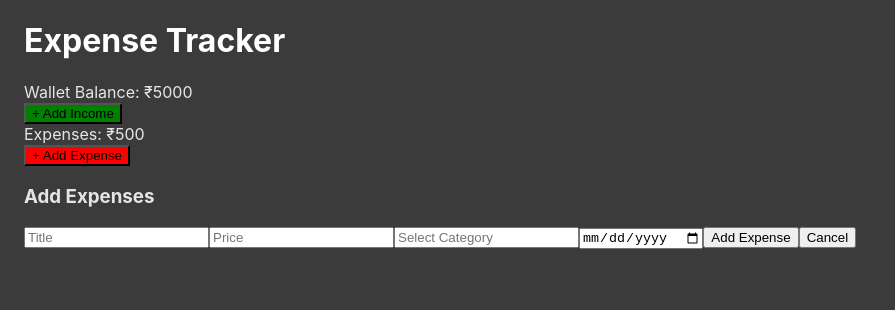
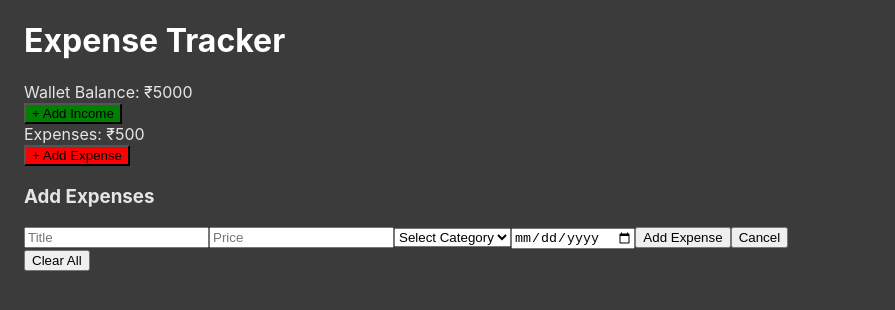
Before and after one commit to Santtamk/CODE-A-THON-Frontend-Week-2-Task, a React (Vite) app in the folder expense-tracker/: page / in a window 1280 px wide. Both pictures are taken after a click on the button "+ Add Expense". Shown: the top 310 px of the page, without its empty margins (0-895 px from the left). Built offline with nearby package versions, Linux system fonts and the light colour scheme.

Commit message:
make functional changes to expense so that it adds object to local storage

```diff
--- a/expense-tracker/src/App.jsx
+++ b/expense-tracker/src/App.jsx
@@ -1,69 +1,146 @@
-
-import { useEffect, useState } from 'react'
-import './App.css'
-import Wallet from './components/wallet/WalletAndExpenses'
+import { useEffect, useState } from "react";
+import "./App.css";
+import Wallet from "./components/wallet/WalletAndExpenses";
 
 function App() {
-
   //balance update
   const [balance, setBalance] = useState(() => {
-    try{
-      const savedBalance = localStorage.getItem('balance');
+    try {
+      const savedBalance = localStorage.getItem("balance");
       return savedBalance !== null ? JSON.parse(savedBalance) : 5000;
-    }catch(e){
-      console.error('this is the error message on balance', e)
+    } catch (e) {
+      console.error("this is the error message on balance", e);
       return 5000;
     }
   });
 
   const [expenses, setExpenses] = useState(() => {
-    try{
-      const savedExpenses = localStorage.getItem('expenses');
-      return savedExpenses!== null? JSON.parse(savedExpenses) : [{
-        title:'',
-        price: 0,
-        category:'',
-        date: new Date,
-      }];
-    }catch(e){
-      console.error('this is the error message on expense', e)
-      return 0;
+    try {
+      const savedExpenses = localStorage.getItem("expenses");
+      return savedExpenses !== null
+        ? JSON.parse(savedExpenses)
+        : [
+            // {
+            //   title: "",
+            //   price: 0,
+            //   category: "",
+            //   date: "",
+            // },
+          ];
+    } catch (e) {
+      console.error("this is the error message on expense", e);
+      return [
+        // {
+        //   title: "",
+        //   price: 0,
+        //   category: "",
+        //   date: "",
+        // },
+      ];
     }
-  })
+  });
 
-  const [addingToWallet,setAddingToWallet] = useState(0);
+  //state of the wallet & expense value in form
+  const [addingToWallet, setAddingToWallet] = useState(0);
+  const [expenseFormData, setExpenseFormData] = useState({
+    title: "",
+    price: "",
+    category: "",
+    date: "",
+  });
+
+  //form toggle state change
   const [showIncomeForm, setShowIncomeForm] = useState(false);
   const [showExpenseForm, setShowExpenseForm] = useState(false);
 
+
   useEffect(() => {
-    localStorage.setItem('balance', JSON.stringify(balance));
-    localStorage.setItem('expenses', JSON.stringify(expenses));
+    localStorage.setItem("balance", JSON.stringify(balance));
+    localStorage.setItem("expenses", JSON.stringify(expenses));
   }, [balance, expenses]);
 
+  const handleInputChange = (e) => {
+    const { name, value } = e.target;
+    setExpenseFormData((prevData) => ({
+      ...prevData,
+      [name]: value,
+    }));
+  };
+
   const toggleBalanceForm = () => {
-    setShowIncomeForm(!showIncomeForm)
-    if(showExpenseForm) setShowIncomeForm(false)
+    setShowIncomeForm(!showIncomeForm);
+    if (showExpenseForm) setShowIncomeForm(false);
+  };
+
+  const toggleExpensesForm = () => {
+    setShowExpenseForm(!showExpenseForm);
+    if (showIncomeForm) setShowExpenseForm(false);
+  };
+
+  const addBalance = (e) => {
+    e.preventDefault();
+    const amountToAdd = parseInt(addingToWallet, 10);
+    setBalance((prevBalance) => prevBalance + amountToAdd);
+    setAddingToWallet(0);
+    toggleBalanceForm();
+  };
+
+  const addExpense = (e) => {
+    e.preventDefault();
+
+    //form data
+    // const title = e.target[0].value;
+    // const price = parseFloat(e.target[1].value);
+    // const category = e.target[2].value;
+    // const date = e.target[3].value;
+    const title = expenseFormData.title;
+    const price = parseFloat(expenseFormData.price);
+    const category = expenseFormData.category;
+    const date = expenseFormData.date;
+
+    // Check if all form fields are filled
+  if (!title || isNaN(price) || !category || !date) {
+    // Display an error message or handle invalid form data
+    alert("Please fill in all fields");
+    return;
   }
 
-  const toggleExpensesForm = () => {
-    setShowExpenseForm(!showExpenseForm)
-    if(showIncomeForm) setShowExpenseForm(false)
+    //new expense object
+    const newExpense = {
+      // title: expenseFormData.title,
+      // price: parseFloat(expenseFormData.price),
+      // category: expenseFormData.category,
+      // date: expenseFormData.date,
+      title,
+      price,
+      category,
+      date,
+    };
+
+    //expense state
+    setExpenses((prevExpenses) => [...prevExpenses, newExpense])
+
+    //reset form fields
+    e.target.reset();
+
+    setExpenseFormData({
+      title: "",
+      price: "",
+      category: "",
+      date: "",
+    });
+
+    toggleExpensesForm();
+  };
+
+  const clearAll = () => {
+    //Reset state
+    setBalance(5000);
+    setExpenses([]);
+    //clear local storage
+    localStorage.removeItem('balance');
+    localStorage.removeItem('expenses');
   }
-
-
-  const addBalance = (e) => {
-    e.preventDefault()
-    const amountToAdd = parseInt(addingToWallet, 10)
-    setBalance(prevBalance => prevBalance + amountToAdd)
-    setAddingToWallet(0)
-    toggleBalanceForm();
-  }
-
-  const addExpense = (e) => {
-    e.preventDefault()
-
-  }
-
 
   return (
     <>
@@ -71,17 +148,17 @@ function App() {
         <h1>Expense Tracker</h1>
         <div>
           <Wallet
-            title='Wallet Balance'
+            title="Wallet Balance"
             amount={balance}
-            color='green'
-            buttonText='+ Add Income'
+            color="green"
+            buttonText="+ Add Income"
             toggleForm={toggleBalanceForm}
           />
           <Wallet
-          title='Expenses'
+            title="Expenses"
             amount={500}
-          color='red'
-          buttonText='+ Add Expense'
+            color="red"
+            buttonText="+ Add Expense"
             toggleForm={toggleExpensesForm}
           />
           {/* <ExpensesChart /> */}
@@ -92,36 +169,65 @@ function App() {
               <h3>Add Balance</h3>
               <input
                 type="number"
-                    onChange={e => setAddingToWallet(parseInt(e.target.value,10))}
+                onChange={(e) =>
+                  setAddingToWallet(parseInt(e.target.value, 10))
+                }
                 // value={addingToWallet}
-                    placeholder='Income Amount'
+                placeholder="Income Amount"
                 required
               />
-                  <input
-                    type="submit"
-                    value="Add Balance"
-                  />
+              <input type="submit" value="Add Balance" />
               <button onClick={toggleBalanceForm}>Cancel</button>
             </form>
           )}
           {showExpenseForm && (
             <form onSubmit={addExpense}>
               <h3>Add Expenses</h3>
-                <input type="text" placeholder='Title'/>
-                <input type="number" placeholder='Price'/>
-                <input type="text" placeholder='Select Category'/>
-                <input type="date" placeholder='dd/mm/yyyy'/>
               <input
-                    type="submit"
-                    value="Add Expense"
+                type="text"
+                name="title"
+                placeholder="Title"
+                value={expenseFormData.title}
+                onChange={handleInputChange}
+                required
               />
+              <input
+                type="number"
+                placeholder="Price"
+                name="price"
+                value={expenseFormData.price}
+                onChange={handleInputChange}
+                required
+              />
+                <select
+                  name="category"
+                  id="categories"
+                  value={expenseFormData.category}
+                  onChange={handleInputChange}
+                  required
+                >
+                  <option value="" disabled hidden>Select Category</option>
+                  <option value="Food">Food</option>
+                  <option value="Entertainment">Entertainment</option>
+                  <option value="Travel">Travel</option>
+                </select>
+              <input
+                type="date"
+                name="date"
+                placeholder="dd/mm/yyyy"
+                value={expenseFormData.date}
+                onChange={handleInputChange}
+                required
+              />
+              <input type="submit" value="Add Expense" />
               <button onClick={toggleExpensesForm}>Cancel</button>
             </form>
           )}
         </div>
       </div>
+      <button onClick={clearAll}>Clear All</button>
     </>
-  )
+  );
 }
 
-export default App
+export default App;
```
Lines whose indentation alone changed are shown as unchanged.
